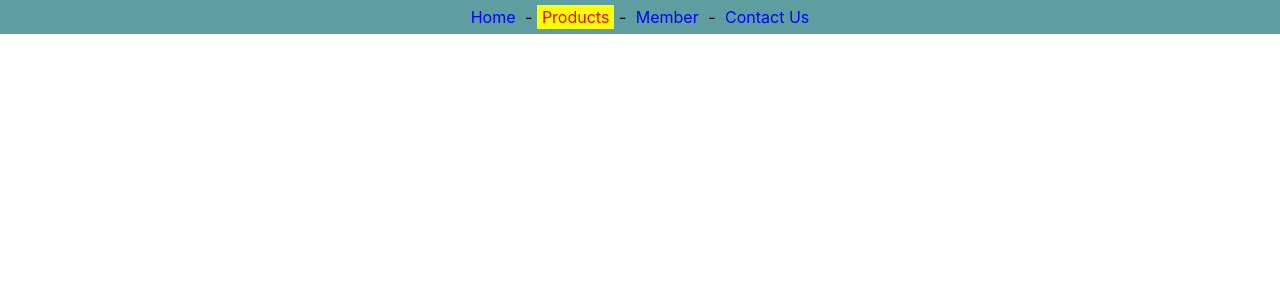
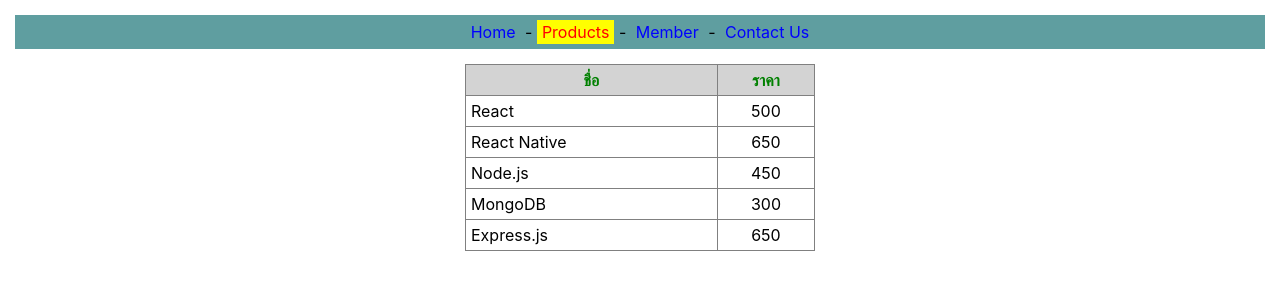
Before and after one commit to RachataKH/App01-react, a React (Create React App) app: page /products in a window 1280 px wide. Shown: the top 300 px of the page. Built offline with nearby package versions, Linux system fonts and the light colour scheme.

Commit message:
react store

```diff
--- a/src/App.js
+++ b/src/App.js
@@ -1,6 +1,6 @@
 import React from 'react'
-import Router2 from "./router2"
+import Router3 from "./router3"
 
 export default function App(){
-  return <Router2/>
+  return <Router3/>
 }
--- /dev/null
+++ b/src/home.js
@@ -0,0 +1,12 @@
+import React from "react";
+
+export default function Home(){
+    return(
+        <p style={{textAlign:'center'}}>
+            <h3>ยินดีต้อนรับสู่ React Store</h3>รายชื่อ<a href="/products">สินค้า</a>ที่เรามีจำหน่าย
+                <br/>
+            แต่ท่านต้องเป็น<a href="/member">สมาชิก</a>จึงจะสั่งซื้อได้<br/>
+            หากมีข้อสงสัยกรุณา<a href="/contact">ติดต่อ</a>เรา
+        </p>
+    )
+}
--- /dev/null
+++ b/src/member.js
@@ -0,0 +1,7 @@
+import React from "react";
+
+export default function Member(){
+    return(
+        <div style={{textAlign:'center'}}>Member Page</div>
+    )
+}
--- a/src/navlink.css
+++ b/src/navlink.css
@@ -2,6 +2,7 @@
     background-color: cadetblue;
     padding: 7px;
     text-align: center;
+    margin: 15px;
 }
 .menu{
     color: blue;
--- /dev/null
+++ b/src/products.css
@@ -0,0 +1,15 @@
+table{
+    width: 350px;
+    border-collapse:collapse;
+    margin: auto; }
+th{
+    background-color: lightgray;
+    color: green;
+}
+
+th,td{
+    padding: 5px;
+}
+td:nth-child(2){
+    text-align: center;
+}
--- /dev/null
+++ b/src/products.js
@@ -0,0 +1,26 @@
+import React, { Component } from "react";
+import './products.css'
+
+export default class Products extends Component
+{
+    data = [
+        ['React',500],
+        ['React Native',650],
+        ['Node.js',450],
+        ['MongoDB',300],
+        ['Express.js',650]
+    ]
+
+    render() {
+        return(
+            <table border="1">
+                <tr><th>ชื่อ</th><th>ราคา</th></tr>
+            {
+                this.data.map(d => {
+                    return <tr><td>{d[0]}</td><td>{d[1]}</td></tr>
+                })
+            }
+            </table>
+        )
+    }
+}
--- a/src/router2.js
+++ b/src/router3.js
@@ -1,8 +1,11 @@
 import react from "react";
-import {BrowserRouter, NavLink} from "react-router-dom"
+import {BrowserRouter, NavLink, Route, Routes} from "react-router-dom"
 import './navlink.css'
+import Home from "./home";
+import Products from "./products";
+import Member from "./member";
 
-export default function Router2(){
+export default function Router3(){
     return(
         <BrowserRouter>
             <nav className="nav">
@@ -21,6 +24,13 @@
                 <NavLink to='/contact' className={({isActive})=>isActive?"active_menu":"menu"}>
                 Contact Us</NavLink>
             </nav>
+            <Routes>
+                <Route path="/" element={<Home/>}/>
+                <Route path="/products" Component={Products}/>
+                <Route path="/member" Component={Member}/>
+                <Route path="/contact" element={<div style={{textAlign:'center'}}>Contact Page</div>}/>
+                <Route path="/*" element={<div style={{textAlign:'center'}}>Error 404 Not Found</div>}/>
+            </Routes>
         </BrowserRouter>
     )
 }
```
